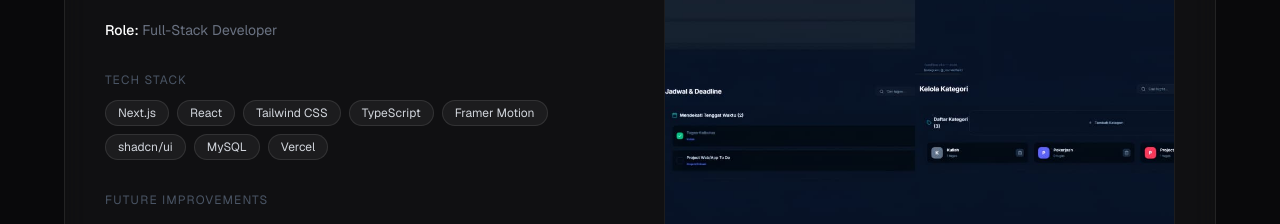
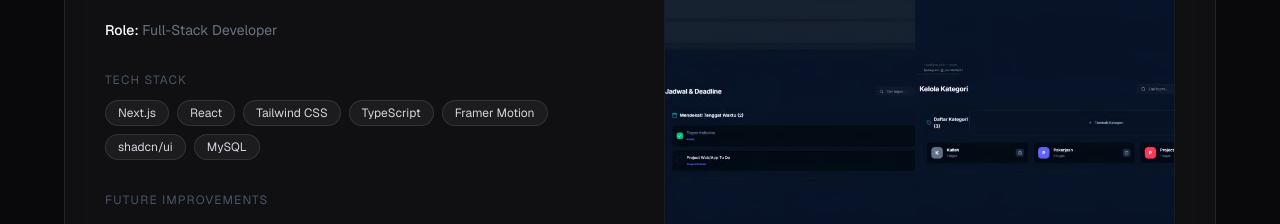
Before and after one commit to paizzz696-gif/faiz-portfolio, a Next.js app: page / in a window 1280 px wide. Shown: the part 2700-2924 px from the top of the page. Built offline with nearby package versions, Linux system fonts and the light colour scheme.

Commit message:
Update teks terbaru

```diff
--- a/src/data/projects.ts
+++ b/src/data/projects.ts
@@ -26,7 +26,7 @@ export const projects: Project[] = [
     title: "TaskFlow ToDo",
     overview: "A modern, minimalist to-do application focusing on smooth user experience and quick task management.",
     image: "/images/projects/taskflow-todo.jpg",
-    techStack: ["Next.js", "React", "Tailwind CSS", "TypeScript", "Framer Motion", "shadcn/ui", "MySQL", "Vercel"],
+    techStack: ["Next.js", "React", "Tailwind CSS", "TypeScript", "Framer Motion", "shadcn/ui", "MySQL",],
     role: "Full-Stack Developer",
     status: "Completed",
     futureImprovements: ["Advanced Analytics Dashboard", "Real-Time Collaboration Engine", "Drag and drop sorting"],
```
